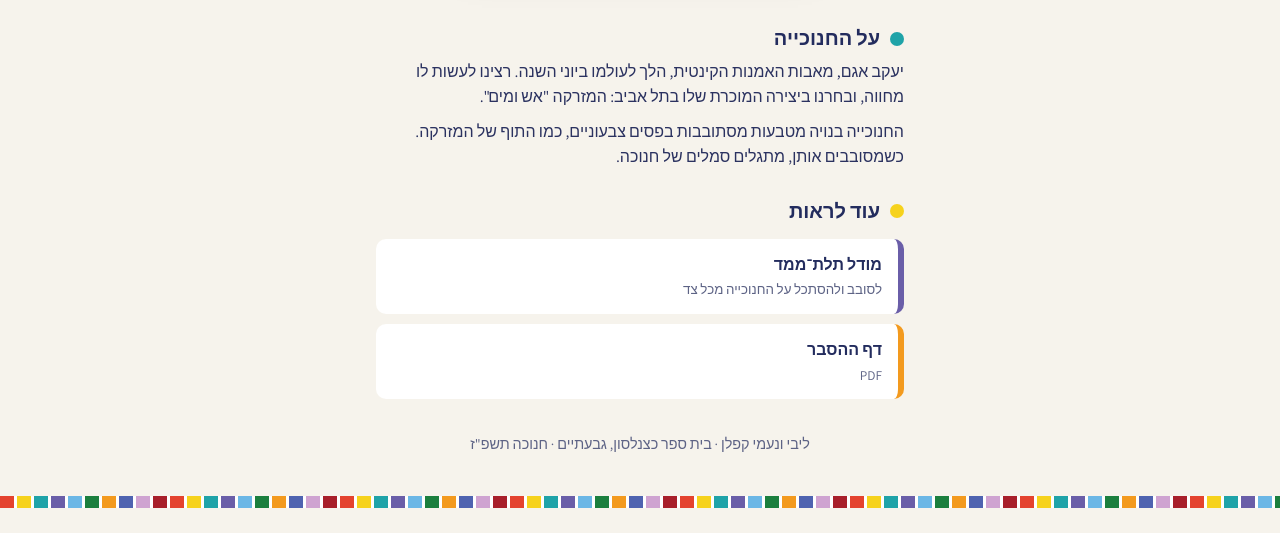
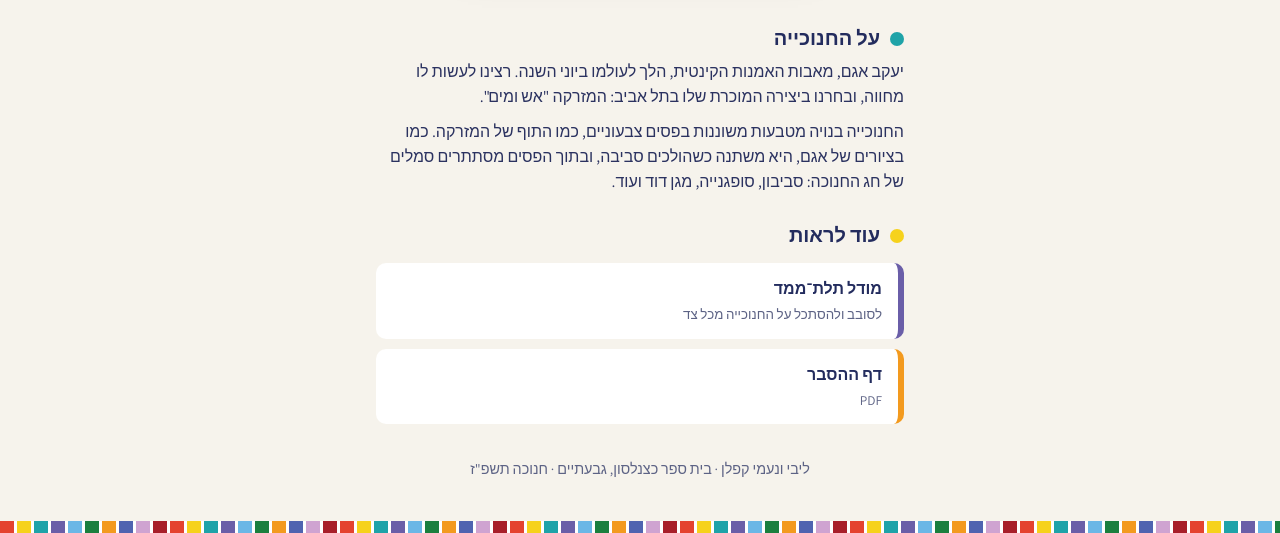
Before and after one commit to tikel1/agam-hanukkiah, a plain HTML site: page index.html in a window 1280 px wide. Shown: the part 847-1380 px from the top of the page. Before the commit the page ends 1355 px from the top, so only its background shows below. Drawn offline with Linux system fonts and the light colour scheme.

Commit message:
docs: site text says the hanukkiah changes as you walk around it
Co-Authored-By: Claude Opus 5.5 <noreply@anthropic.com>

```diff
--- a/index.html
+++ b/index.html
@@ -85,7 +85,7 @@ footer { text-align: center; color: var(--muted); font-size: .9rem; margin-top:
 
   <h2 style="--dot: var(--teal)">על החנוכייה</h2>
   <p>יעקב אגם, מאבות האמנות הקינטית, הלך לעולמו ביוני השנה. רצינו לעשות לו מחווה, ובחרנו ביצירה המוכרת שלו בתל אביב: המזרקה "אש ומים".</p>
-  <p>החנוכייה בנויה מטבעות מסתובבות בפסים צבעוניים, כמו התוף של המזרקה. כשמסובבים אותן, מתגלים סמלים של חנוכה.</p>
+  <p>החנוכייה בנויה מטבעות משוננות בפסים צבעוניים, כמו התוף של המזרקה. כמו בציורים של אגם, היא משתנה כשהולכים סביבה, ובתוך הפסים מסתתרים סמלים של חג החנוכה: סביבון, סופגנייה, מגן דוד ועוד.</p>
 
   <h2 style="--dot: var(--yellow)">עוד לראות</h2>
   <div class="links">
```
